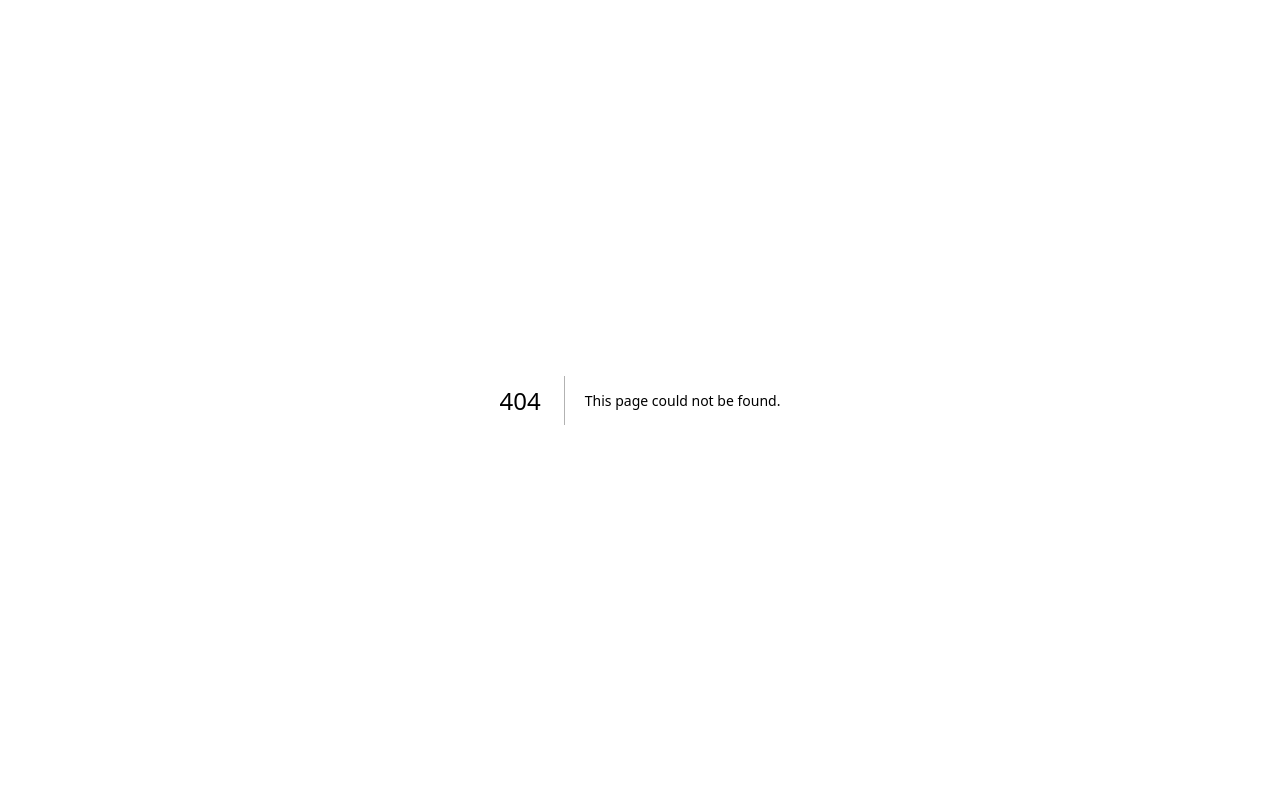
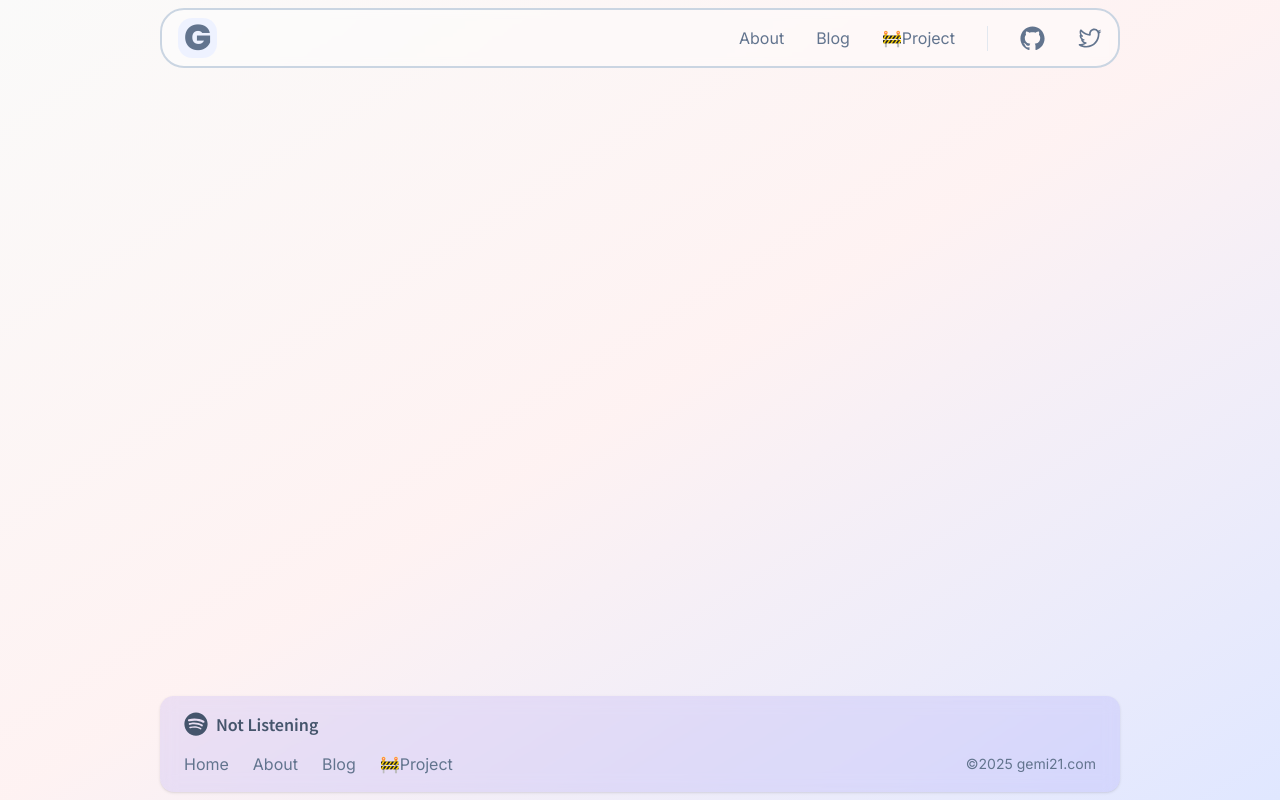
Before and after one commit to Sym521/gemi21.com, a Next.js app: page /Works in a window 1280 px wide. Before the commit this address had no page. Built offline with nearby package versions, Linux system fonts and the light colour scheme; no server answers.

Commit message:
feat: add Works page templates

```diff
--- /dev/null
+++ b/app/Works/layout.tsx
@@ -0,0 +1,7 @@
+export default function AboutLayout({
+	children,
+}: {
+	children: React.ReactNode;
+}) {
+	return <section>{children}</section>;
+}
--- /dev/null
+++ b/app/Works/page.tsx
@@ -0,0 +1,14 @@
+import { Footer } from "../_components/ui/Footer";
+import { Header } from "../_components/ui/Header";
+import Link from "next/link";
+
+export default function Works() {
+	return (
+		<div className="w-full h-fit bg-linear-to-tl from-indigo-100 from-0% via-red-50 via-50% to-stone-50 to-100% text-slate-800">
+			<main className="flex flex-col min-h-screen mx-auto max-w-5xl px-5 py-2 sm:px-8">
+				<Header />
+				<Footer />
+			</main>
+		</div>
+	);
+}
```
